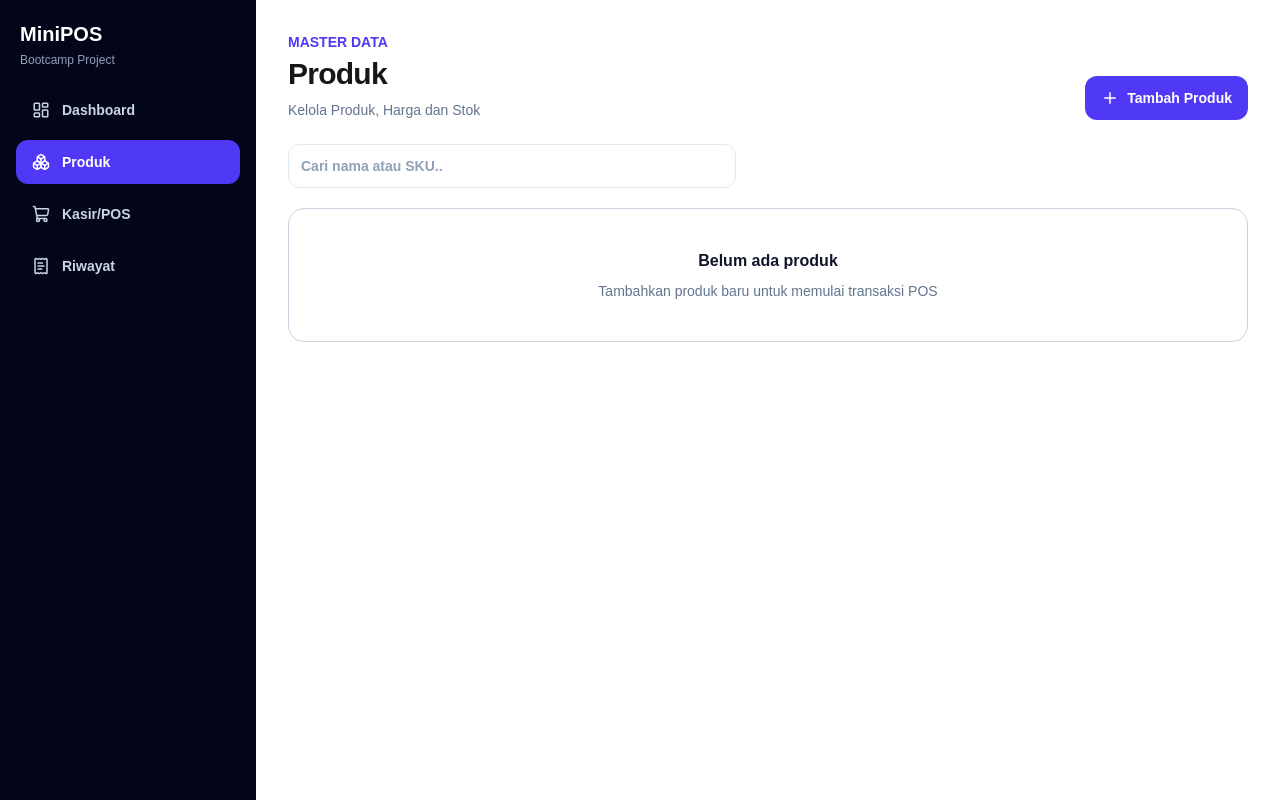
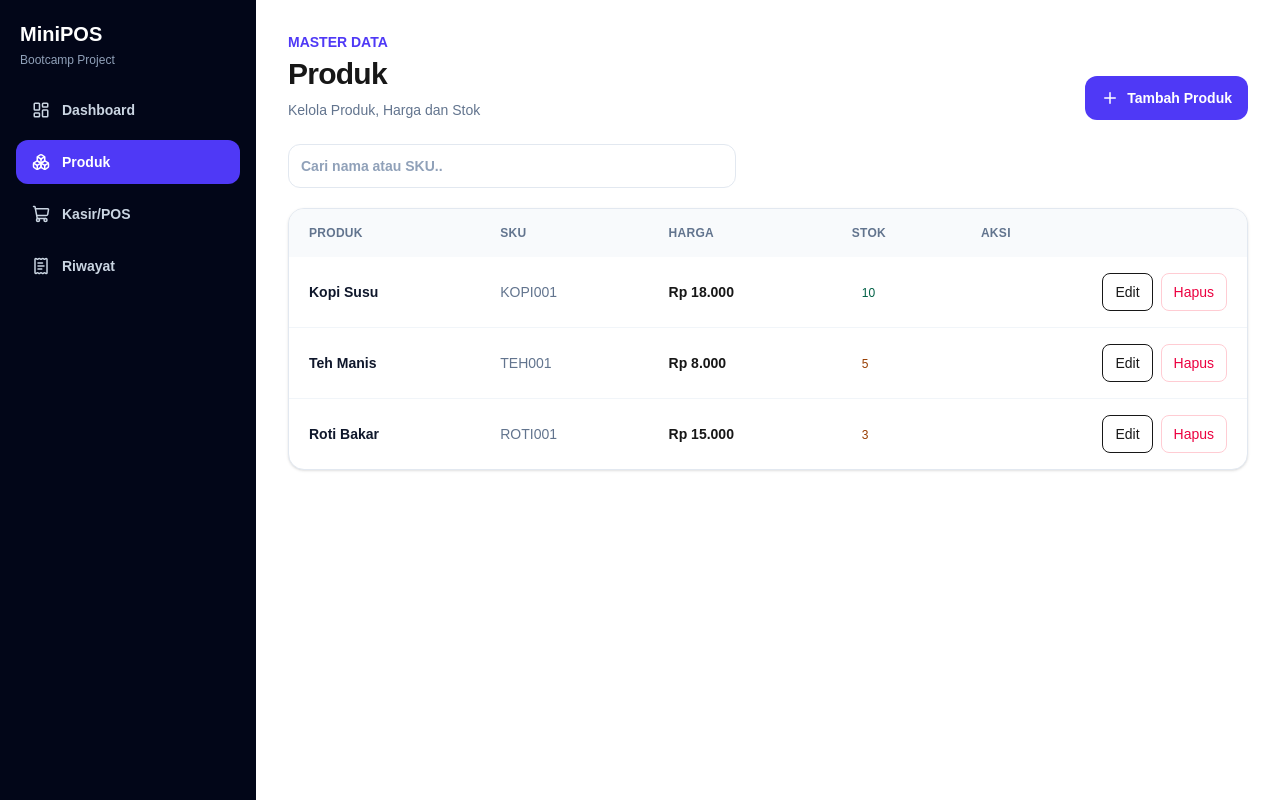
Before and after one commit to ziikrii/minipos, a Next.js app: page /products in a window 1280 px wide. Built offline with nearby package versions, Linux system fonts and the light colour scheme.

Commit message:
update product

```diff
--- /dev/null
+++ b/src/app/(dashboard)/products/create/page.tsx
@@ -0,0 +1,13 @@
+import React from "react";
+
+export default function CreateProductPage() {
+  return (
+    <div>
+      <p className="text-sm font-bold text-indigo-600">MASTER DATA</p>
+
+      <h1 className="mt-1 text-3xl font-black tracking-tight">Tambah Produk</h1>
+
+      <p className="mt-2 text-sm text-slate-500">Form akan ditambahkan</p>
+    </div>
+  );
+}
--- a/src/app/(dashboard)/products/page.tsx
+++ b/src/app/(dashboard)/products/page.tsx
@@ -1,14 +1,50 @@
 "use client";
 
 import Link from "next/link";
-import { Plus } from "lucide-react";
-import React, { useState } from "react";
+import { Plus, Search } from "lucide-react";
+import React, { useMemo, useState } from "react";
 import Button from "@/components/ui/Button";
 import EmptyState from "@/components/ui/Empty-state";
 import Input from "@/components/ui/Input";
+import formatCurrency from "@/utils/currency";
+
+const sampleProducts = [
+  {
+    id: "1",
+    name: "Kopi Susu",
+    sku: "KOPI001",
+    price: 18000,
+    stock: 10,
+  },
+  {
+    id: "2",
+    name: "Teh Manis",
+    sku: "TEH001",
+    price: 8000,
+    stock: 5,
+  },
+  {
+    id: "3",
+    name: "Roti Bakar",
+    sku: "ROTI001",
+    price: 15000,
+    stock: 3,
+  },
+];
 
 export default function ProductsPage() {
   const [search, setSearch] = useState("");
+
+  const filtered = useMemo(() => {
+    const keywords = search.toLowerCase();
+
+    return sampleProducts.filter(
+      (product) =>
+        product.name.toLowerCase().includes(keywords) ||
+        product.sku.toLowerCase().includes(keywords),
+    );
+  });
+
   return (
     <div>
       <div className="mb-6 flex flex-col gap-4 sm:flex-row sm:items-end sm:justify-between">
@@ -22,7 +58,7 @@
           </p>
         </div>
 
-        <Link href="/product/create">
+        <Link href="/products/create">
           <Button className="w-full sm:w-auto">
             <Plus size={18} />
             Tambah Produk
@@ -35,13 +71,91 @@
           placeholder="Cari nama atau SKU.."
           value={search}
           onChange={(e) => setSearch(e.target.value)}
+          className="pl-3"
         />
       </div>
 
-      <EmptyState
-        title="Belum ada produk"
-        description="Tambahkan produk baru untuk memulai transaksi POS"
-      />
+      {filtered.length > 0 && (
+        <div className="overflow-hidden rounded-2xl border border-slate-200 bg-white shadow-sm">
+          <div className="overflow-x-auto">
+            <table className="w-full text-left text-sm">
+              <thead className="bg-slate-50 text-xs uppercase tracking-wide text-slate-500">
+                <tr>
+                  <th className="px-5 py-4">Produk</th>
+                  <th className="px-5 py-4">SKU</th>
+                  <th className="px-5 py-4">Harga</th>
+                  <th className="px-5 py-4">Stok</th>
+                  <th className="px-5 py-4">Aksi</th>
+                </tr>
+              </thead>
+
+              <tbody className="divide-y divide-slate-100">
+                {filtered.map((product) => {
+                  const stockColor =
+                    product.stock <= 5
+                      ? "bg-amber-100 text-amber-800"
+                      : "bg-emerald-100 text-emerald-800";
+                  return (
+                    <tr key={product.id} className="hover:bg-slate-50/70]">
+                      <td className="px-5 py-4 font-bold text-slate-900">
+                        {product.name}
+                      </td>
+
+                      <td className="px-5 py-4 text-slate-500">
+                        {product.sku}
+                      </td>
+
+                      <td className="px-5 py-4 font-semibold">
+                        {formatCurrency(product.price)}
+                      </td>
+
+                      <td className="px-5 py-4">
+                        <span
+                          className={
+                            "rounded-full px-2.5 py-1 text-xs font-bold" +
+                            stockColor
+                          }
+                        >
+                          {product.stock}
+                        </span>
+                      </td>
+
+                      <td className="px-5 py-4">
+                        <div className="flex justify-end gap-2">
+                          <Link
+                            href={"/products/" + product.id + "/edit"}
+                            className="rounded-lg border px-3 py-2 text-sm"
+                          >
+                            Edit
+                          </Link>
+
+                          <button className="rounded-lg border border-rose-200 px-3 py-2 text-sm text-rose-600">
+                            Hapus
+                          </button>
+                        </div>
+                      </td>
+                    </tr>
+                  );
+                })}
+              </tbody>
+            </table>
+          </div>
+        </div>
+      )}
+
+      {sampleProducts.length === 0 && (
+        <EmptyState
+          title="Belum ada produk"
+          description="Tambahkan produk baru untuk memulai transaksi POS"
+        />
+      )}
+
+      {sampleProducts.length > 0 && filtered.length === 0 && (
+        <div className="rounded-2xl bg-white p-8 text-center text-sm text-slate-500">
+          <Search className="mx-auto mb-2" />
+          Produk tidak ditemukan.
+        </div>
+      )}
     </div>
   );
 }
--- /dev/null
+++ b/src/utils/currency.ts
@@ -0,0 +1,11 @@
+import React from 'react'
+
+export default function formatCurrency(value: number) {
+  return (
+    new Intl.NumberFormat("id-ID", {
+      style: "currency",
+      currency: "IDR",
+      minimumFractionDigits: 0,
+    }).format(value)
+  );
+}
```
Also changed, not shown: src/types/product.ts (added, +9 -0 lines).
